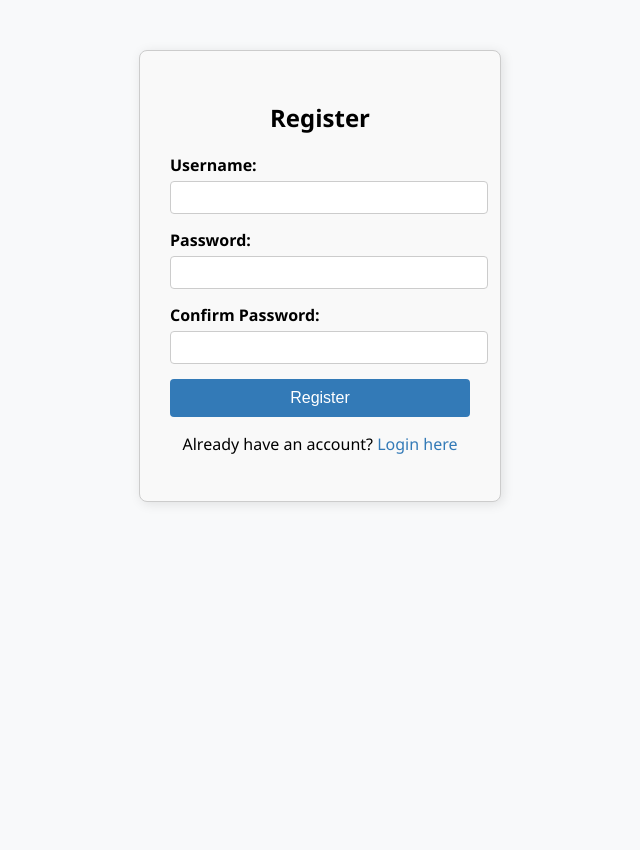
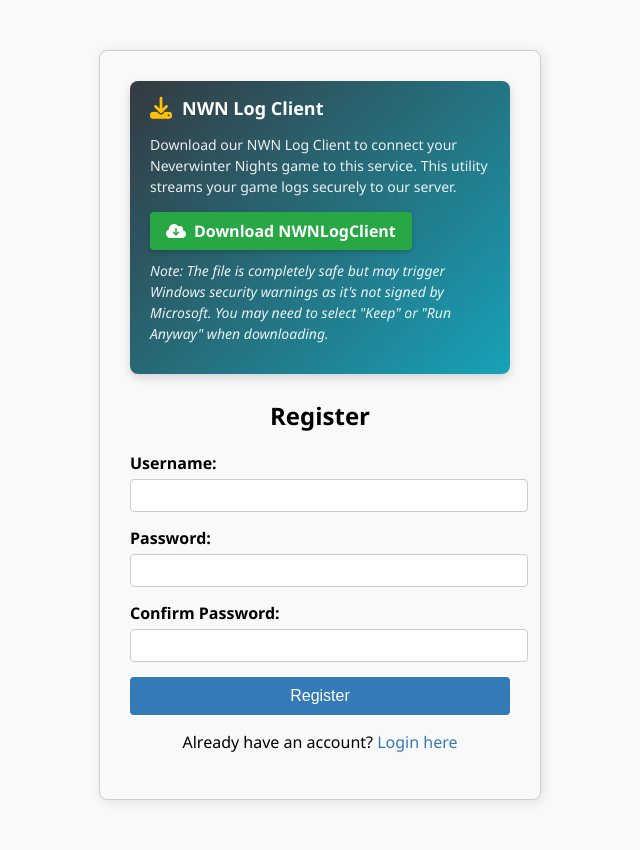
Before and after one commit to codes4free/nwn-persona-web, a Flask app: page /register in a window 1280 px wide. Shown: the whole page, without its empty margins (320-960 px from the left). Before the commit the page ends 504 px from the top, so only its background shows below. Run offline with Flask 3, Linux system fonts and the light colour scheme.

Commit message:
Add NWNLogClient download banner to login and register pages

```diff
--- a/static/css/style.css
+++ b/static/css/style.css
@@ -286,7 +286,7 @@
 
 /* Authentication Container Styles */
 .auth-container {
-    width: 300px;
+    width: 380px;
     margin: 50px auto;
     padding: 30px;
     border: 1px solid #ccc;
--- a/templates/register.html
+++ b/templates/register.html
@@ -4,9 +4,102 @@
   <meta charset="UTF-8">
   <title>Register</title>
   <link rel="stylesheet" href="{{ url_for('static', filename='css/style.css') }}">
+  <link rel="stylesheet" href="https://cdnjs.cloudflare.com/ajax/libs/font-awesome/6.4.0/css/all.min.css">
+  <style>
+    .download-banner {
+      background: linear-gradient(135deg, #343a40, #17a2b8);
+      color: white;
+      border-radius: 8px;
+      padding: 15px 20px;
+      margin-bottom: 25px;
+      box-shadow: 0 4px 10px rgba(0, 0, 0, 0.15);
+      position: relative;
+      overflow: hidden;
+    }
+
+    .download-banner::before {
+      content: "";
+      position: absolute;
+      top: 0;
+      left: 0;
+      width: 100%;
+      height: 100%;
+      background: linear-gradient(45deg, transparent 10%, rgba(255, 255, 255, 0.05) 10%, rgba(255, 255, 255, 0.05) 20%, transparent 20%);
+      background-size: 20px 20px;
+      opacity: 0.2;
+      z-index: 0;
+    }
+
+    .download-banner-content {
+      position: relative;
+      z-index: 1;
+    }
+
+    .download-banner h3 {
+      margin-top: 0;
+      margin-bottom: 10px;
+      font-size: 18px;
+      display: flex;
+      align-items: center;
+    }
+
+    .download-banner h3 i {
+      margin-right: 10px;
+      font-size: 22px;
+      color: #ffc107;
+    }
+
+    .download-banner p {
+      margin-bottom: 15px;
+      font-size: 14px;
+      line-height: 1.5;
+      opacity: 0.9;
+    }
+
+    .download-btn {
+      display: inline-flex;
+      align-items: center;
+      background-color: #28a745;
+      color: white;
+      padding: 8px 16px;
+      border-radius: 4px;
+      text-decoration: none;
+      font-weight: bold;
+      transition: all 0.3s ease;
+      box-shadow: 0 2px 5px rgba(0,0,0,0.2);
+    }
+
+    .download-btn:hover {
+      background-color: #218838;
+      transform: translateY(-2px);
+      box-shadow: 0 4px 8px rgba(0,0,0,0.2);
+    }
+
+    .download-btn i {
+      margin-right: 8px;
+    }
+
+    .security-note {
+      font-size: 12px;
+      opacity: 0.8;
+      margin-top: 10px;
+      font-style: italic;
+    }
+  </style>
 </head>
 <body>
   <div class="auth-container">
+    <div class="download-banner">
+      <div class="download-banner-content">
+        <h3><i class="fas fa-download"></i> NWN Log Client</h3>
+        <p>Download our NWN Log Client to connect your Neverwinter Nights game to this service. This utility streams your game logs securely to our server.</p>
+        <a href="https://drive.usercontent.google.com/download?id=1Qq4QvA70ClF2RZahGf9JdzjLS-2tol8c&export=download&authuser=0" class="download-btn">
+          <i class="fas fa-cloud-download-alt"></i> Download NWNLogClient
+        </a>
+        <p class="security-note">Note: The file is completely safe but may trigger Windows security warnings as it's not signed by Microsoft. You may need to select "Keep" or "Run Anyway" when downloading.</p>
+      </div>
+    </div>
+
     <h2>Register</h2>
     {% with messages = get_flashed_messages(with_categories=true) %}
       {% if messages %}
```
Also changed, not shown: templates/login.html (+93 -0 lines).
